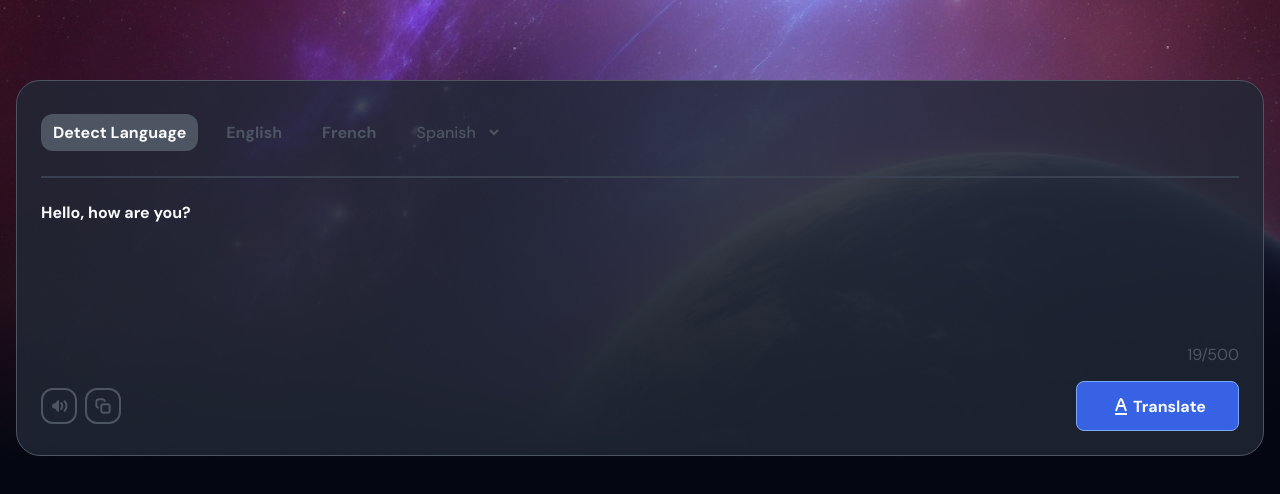
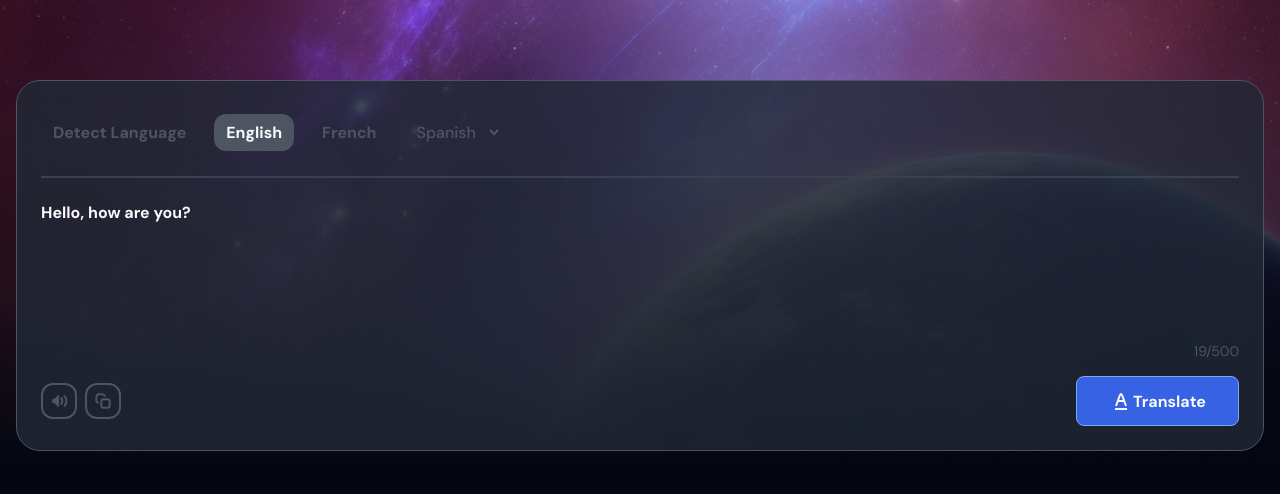
Before and after one commit to RoyHuamanAvila/Translate-App, a React (Vite) app: page / in a window 1280 px wide. Shown: the top 494 px of the page. Built offline with nearby package versions, Linux system fonts and the light colour scheme.

Commit message:
Agrega estilos y cambia el idioma predeterminado en CardTranslate

```diff
--- a/src/Components/CardTranslate/CardTranslate.css
+++ b/src/Components/CardTranslate/CardTranslate.css
@@ -118,6 +118,7 @@ textarea:focus {
   text-align: right;
   color: var(--slate-gray);
   margin-bottom: 0;
+  font-size: var(--small-font-size);
 }
 
 .language-select {
--- a/src/Components/CardTranslate/CardTranslateContainer.jsx
+++ b/src/Components/CardTranslate/CardTranslateContainer.jsx
@@ -1,10 +1,10 @@
 import { useState } from "react";
 import CardTranslateView from "./CardTranslateView"
-import { mainLanguages } from '../../LanguagesSettings.json'
+//import { mainLanguages } from '../../LanguagesSettings.json'
 
 const CardTranslateContainer = () => {
   const [text, setText] = useState('Hello, how are you?');
-  const [selectedLanguage, setSelectedLanguage] = useState(mainLanguages[0]);
+  const [selectedLanguage, setSelectedLanguage] = useState("english");
 
   const handleInputTextArea = (e) => {
     const targetText = e.target.value;
```
